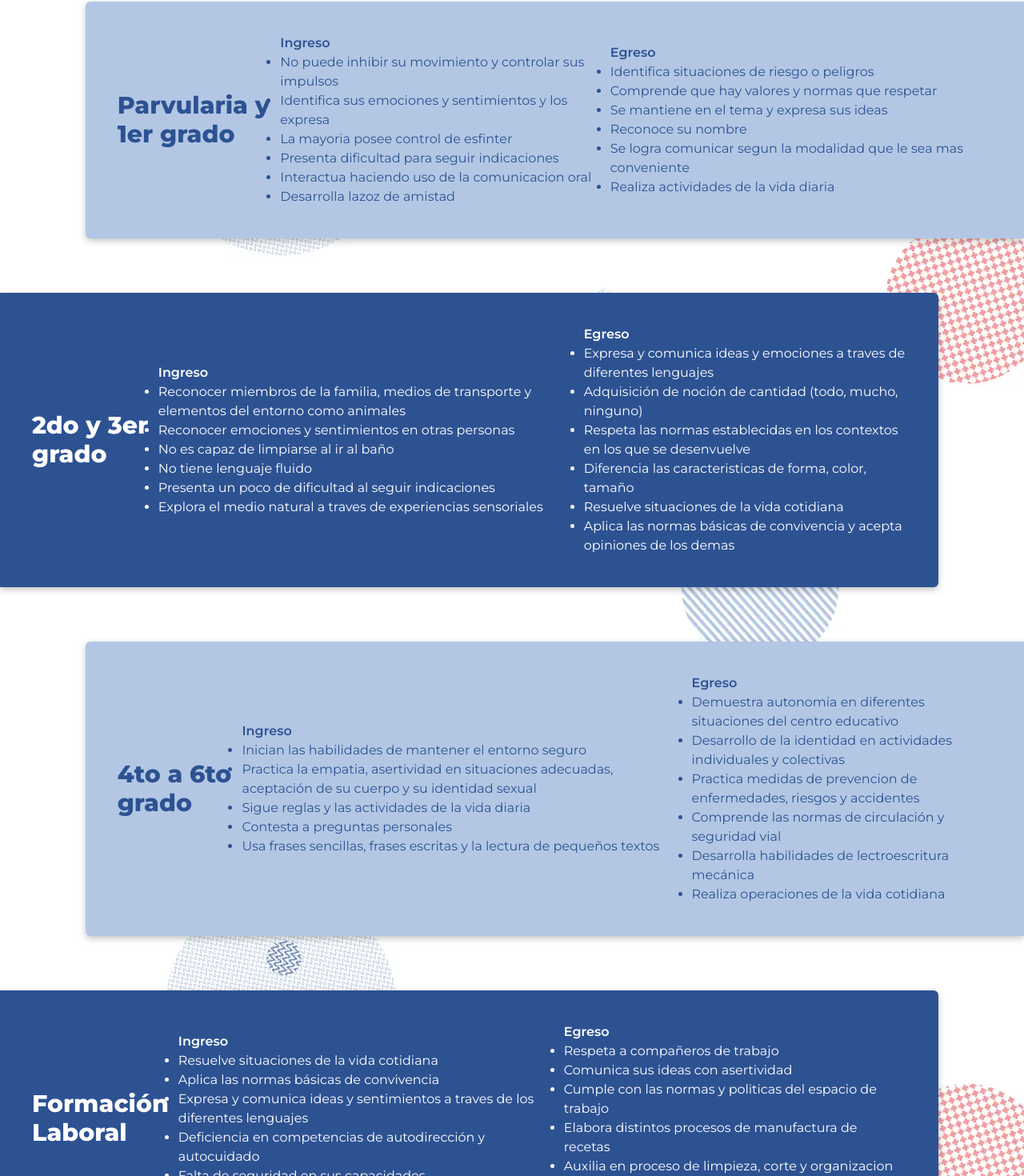
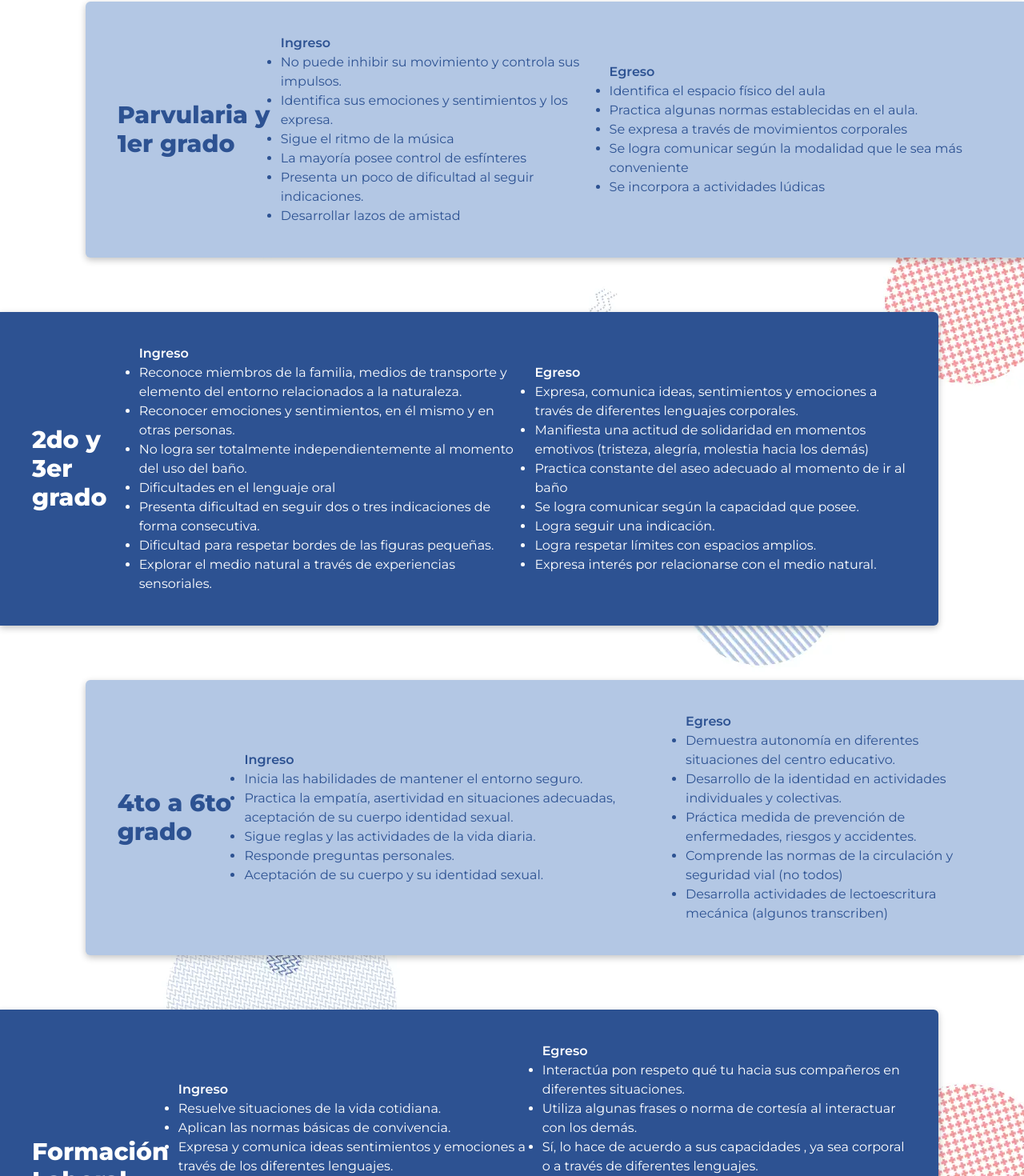
Before and after one commit to eeeahuachapan/EEEA-Website, a React (Vite) app: page /oferta-academica in a window 1280 px wide. Shown: the part 377-1847 px from the top of the page at 80% size. Built offline with nearby package versions, Linux system fonts and the light colour scheme; no server answers.

Commit message:
update: Academic offer information :sparkles:

```diff
--- a/src/pages/academicOffer/AcademicOffer.jsx
+++ b/src/pages/academicOffer/AcademicOffer.jsx
@@ -22,23 +22,22 @@ function AcademicOffer() {
                         <div className='text-secondary'>
                             <h2 className='font-semibold'>Ingreso</h2>
                             <ul className='list-disc '>
-                                <li> No puede inhibir su movimiento y controlar sus impulsos</li>
-                                <li> Identifica sus emociones y sentimientos y los expresa </li>
-                                <li> La mayoria posee control de esfinter</li>
-                                <li> Presenta dificultad para seguir indicaciones</li>
-                                <li> Interactua haciendo uso de la comunicacion oral</li>
-                                <li> Desarrolla lazoz de amistad</li>
+                                <li> No puede inhibir su movimiento y controla sus impulsos.</li>
+                                <li> Identifica sus emociones y sentimientos y los expresa.</li>
+                                <li> Sigue el ritmo de la música </li>
+                                <li> La mayoría posee control de esfínteres </li>
+                                <li> Presenta un poco de dificultad al seguir indicaciones.</li>
+                                <li> Desarrollar lazos de amistad</li>
                             </ul>
                         </div>
                         <div className='text-secondary'>
                             <h2 className='font-semibold'>Egreso</h2>
                             <ul className='list-disc '>
-                                <li> Identifica situaciones de riesgo o peligros</li>
-                                <li> Comprende que hay valores y normas que respetar </li>
-                                <li> Se mantiene en el tema y expresa sus ideas</li>
-                                <li> Reconoce su nombre</li>
-                                <li> Se logra comunicar segun la modalidad que le sea mas conveniente</li>
-                                <li> Realiza actividades de la vida diaria</li>
+                                <li> Identifica el espacio físico del aula </li>
+                                <li> Practica algunas normas establecidas en el aula. </li>
+                                <li> Se expresa a través de movimientos corporales  </li>
+                                <li> Se logra comunicar según la modalidad que le sea más conveniente</li>
+                                <li> Se incorpora a actividades lúdicas </li>
                             </ul>
                         </div>
                     </div>
@@ -51,23 +50,25 @@ function AcademicOffer() {
                         <div>
                             <h2 className='font-semibold'>Ingreso</h2>
                             <ul className='list-disc '>
-                                <li> Reconocer miembros de la familia, medios de transporte y elementos del entorno como animales</li>
-                                <li> Reconocer emociones y sentimientos en otras personas </li>
-                                <li> No es capaz de limpiarse al ir al baño</li>
-                                <li> No tiene lenguaje fluido</li>
-                                <li> Presenta un poco de dificultad al seguir indicaciones</li>
-                                <li> Explora el medio natural a traves de experiencias sensoriales</li>
+                                <li> Reconoce miembros de la familia, medios de transporte y elemento del entorno relacionados a la naturaleza.</li>
+                                <li> Reconocer emociones y sentimientos, en él mismo y en otras personas.  </li>
+                                <li> No logra ser totalmente independientemente al momento del uso del baño.</li>
+                                <li> Dificultades en el lenguaje oral</li>
+                                <li> Presenta dificultad en seguir dos o tres indicaciones de forma consecutiva.</li>
+                                <li> Dificultad para respetar bordes de las figuras pequeñas.</li>
+                                <li> Explorar el medio natural a través de experiencias sensoriales.</li>
                             </ul>
                         </div>
                         <div >
                             <h2 className='font-semibold'>Egreso</h2>
                             <ul className='list-disc '>
-                                <li> Expresa y comunica ideas y emociones a traves de diferentes lenguajes</li>
-                                <li> Adquisición de noción de cantidad (todo, mucho, ninguno)</li>
-                                <li> Respeta las normas establecidas en los contextos en los que se desenvuelve</li>
-                                <li> Diferencia las caracteristicas de forma, color, tamaño</li>
-                                <li> Resuelve situaciones de la vida cotidiana</li>
-                                <li> Aplica las normas básicas de convivencia y acepta opiniones de los demas</li>
+                                <li> Expresa, comunica ideas, sentimientos y emociones a través de diferentes lenguajes corporales. </li>
+                                <li> Manifiesta una actitud de solidaridad en momentos emotivos (tristeza, alegría, molestia hacia los demás)</li>
+                                <li> Practica constante del aseo adecuado al momento de ir al baño</li>
+                                <li> Se logra comunicar según la capacidad que posee.</li>
+                                <li> Logra seguir una indicación.</li>
+                                <li> Logra respetar límites con espacios amplios.</li>
+                                <li> Expresa interés por relacionarse con el medio natural.</li>
                             </ul>
                         </div>
                     </div>
@@ -80,22 +81,21 @@ function AcademicOffer() {
                         <div className='text-secondary'>
                             <h2 className='font-semibold'>Ingreso</h2>
                             <ul className='list-disc '>
-                                <li> Inician las habilidades de mantener el entorno seguro</li>
-                                <li> Practica la empatia, asertividad en situaciones adecuadas, aceptación de su cuerpo y su identidad sexual</li>
-                                <li> Sigue reglas y las actividades de la vida diaria</li>
-                                <li> Contesta a preguntas personales</li>
-                                <li> Usa frases sencillas, frases escritas y la lectura de pequeños textos</li>
+                                <li> Inicia las habilidades de mantener el entorno seguro.</li>
+                                <li> Practica la empatía, asertividad en situaciones adecuadas, aceptación de su cuerpo identidad sexual.</li>
+                                <li> Sigue reglas y las actividades de la vida diaria.</li>
+                                <li> Responde preguntas personales.</li>
+                                <li> Aceptación de su cuerpo y su identidad sexual.</li>
                             </ul>
                         </div>
                         <div className='text-secondary'>
                             <h2 className='font-semibold'>Egreso</h2>
                             <ul className='list-disc '>
-                                <li> Demuestra autonomia en diferentes situaciones del centro educativo</li>
-                                <li> Desarrollo de la identidad en actividades individuales y colectivas</li>
-                                <li> Practica medidas de prevencion de enfermedades, riesgos y accidentes</li>
-                                <li> Comprende las normas de circulación y seguridad vial</li>
-                                <li> Desarrolla habilidades de lectroescritura mecánica</li>
-                                <li> Realiza operaciones de la vida cotidiana</li>
+                                <li> Demuestra autonomía en diferentes situaciones del centro educativo.</li>
+                                <li> Desarrollo de la identidad en actividades individuales y colectivas.</li>
+                                <li> Práctica medida de prevención de enfermedades, riesgos y accidentes.</li>
+                                <li> Comprende las normas de la circulación y seguridad vial (no todos)</li>
+                                <li> Desarrolla actividades de lectoescritura mecánica (algunos transcriben)</li>
                             </ul>
                         </div>
                     </div>
@@ -108,23 +108,23 @@ function AcademicOffer() {
                         <div>
                             <h2 className='font-semibold'>Ingreso</h2>
                             <ul className='list-disc '>
-                                <li> Resuelve situaciones de la vida cotidiana</li>
-                                <li> Aplica las normas básicas de convivencia</li>
-                                <li> Expresa y comunica ideas y sentimientos a traves de los diferentes lenguajes</li>
-                                <li> Deficiencia en competencias de autodirección y autocuidado</li>
-                                <li> Falta de seguridad en sus capacidades</li>
-                                <li> Sigue indicaciones y cumple horarios establecidos</li>
+                                <li> Resuelve situaciones de la vida cotidiana.</li>
+                                <li> Aplican las normas básicas de convivencia.</li>
+                                <li> Expresa y comunica ideas sentimientos y emociones a través de los diferentes lenguajes.</li>
+                                <li> Deficiencia en competencia de autodirección y de autocuidado.</li>
+                                <li> Falta de seguridad en sus capacidades.</li>
+                                <li> Siguen indicaciones y cumple horarios establecidos.</li>
                             </ul>
                         </div>
                         <div >
                             <h2 className='font-semibold'>Egreso</h2>
                             <ul className='list-disc '>
-                                <li> Respeta a compañeros de trabajo</li>
-                                <li> Comunica sus ideas con asertividad</li>
-                                <li> Cumple con las normas y politicas del espacio de trabajo</li>
-                                <li> Elabora distintos procesos de manufactura de recetas</li>
-                                <li> Auxilia en proceso de limpieza, corte y organizacion</li>
-                                <li> Maneja estrategias de matemáticas aplicada en la vida diaria y laboral</li>
+                                <li> Interactúa pon respeto qué tu hacia sus compañeros en diferentes situaciones.</li>
+                                <li> Utiliza algunas frases o norma de cortesía al interactuar con los demás.</li>
+                                <li> Sí, lo hace de acuerdo a sus capacidades , ya sea corporal o a través de diferentes lenguajes.</li>
+                                <li> Lo hace de acuerdo a instrucciones de lo que se hace paso a paso.</li>
+                                <li> Se refuerza autoestima, para lograr un mejor desenvolvimiento en las actividades a realizar.</li>
+                                <li> Sí,trabaja en horario flexibles tomando en cuenta sus habilidades y destrezas.</li>
                             </ul>
                         </div>
                     </div>
--- a/src/pages/contactUs/ContactUs.jsx
+++ b/src/pages/contactUs/ContactUs.jsx
@@ -29,7 +29,7 @@ function ContactUs() {
                             <div className="flex justify-center w-full p-1">
                                 <img src="/assets/email-svgrepo-com 1.webp" alt="" className='w-16 h-16' />
                             </div>
-                            <dd className="text-base lg:text-lg pb-4">Correo electrónico: roxana.carmen.chiguila@clases.edu.sv</dd>
+                            <dd className="text-base lg:text-lg pb-4">Correo electrónico: gerenciaeeea@gmail.com</dd>
 
                             <div className="flex justify-center w-full p-1">
                                 <img src="/assets/phone-call-svgrepo-com 1.webp" alt="" className='w-16 h-16' />
```
